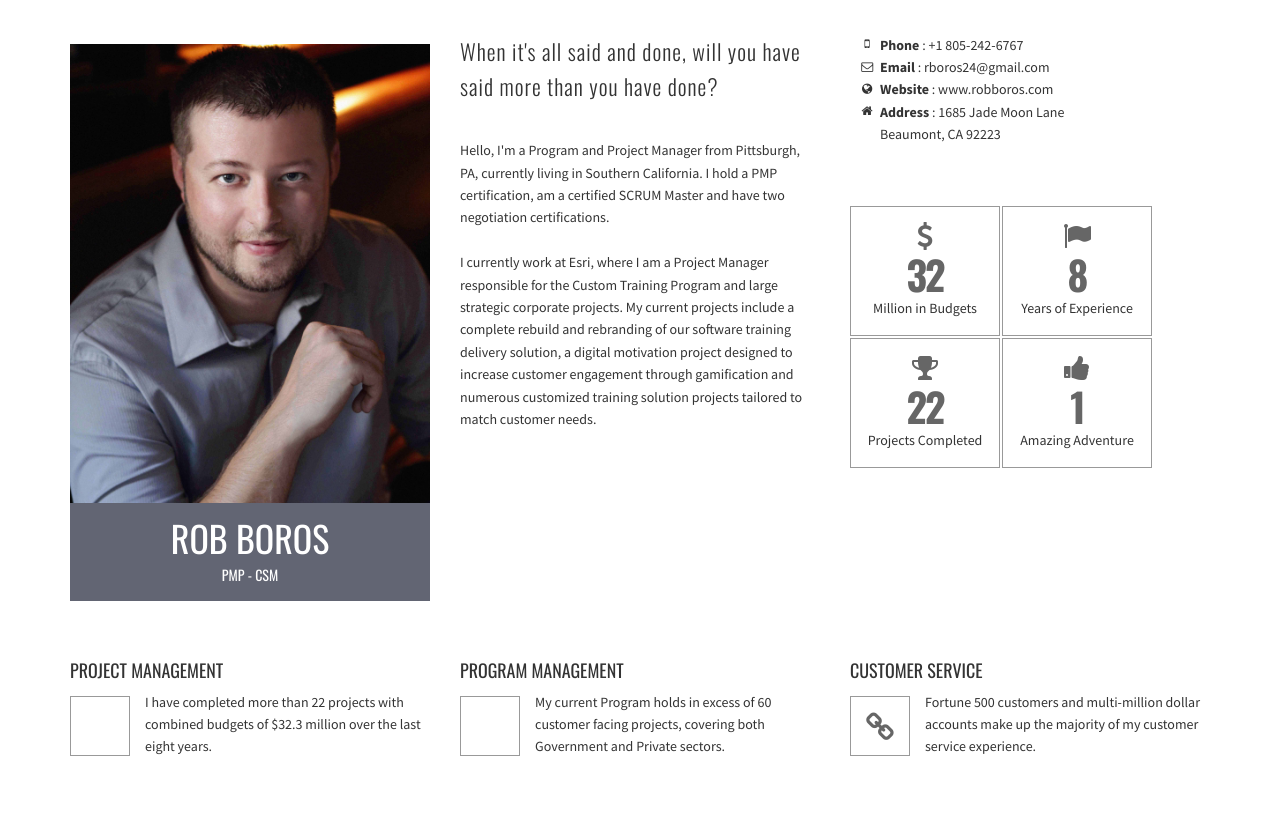
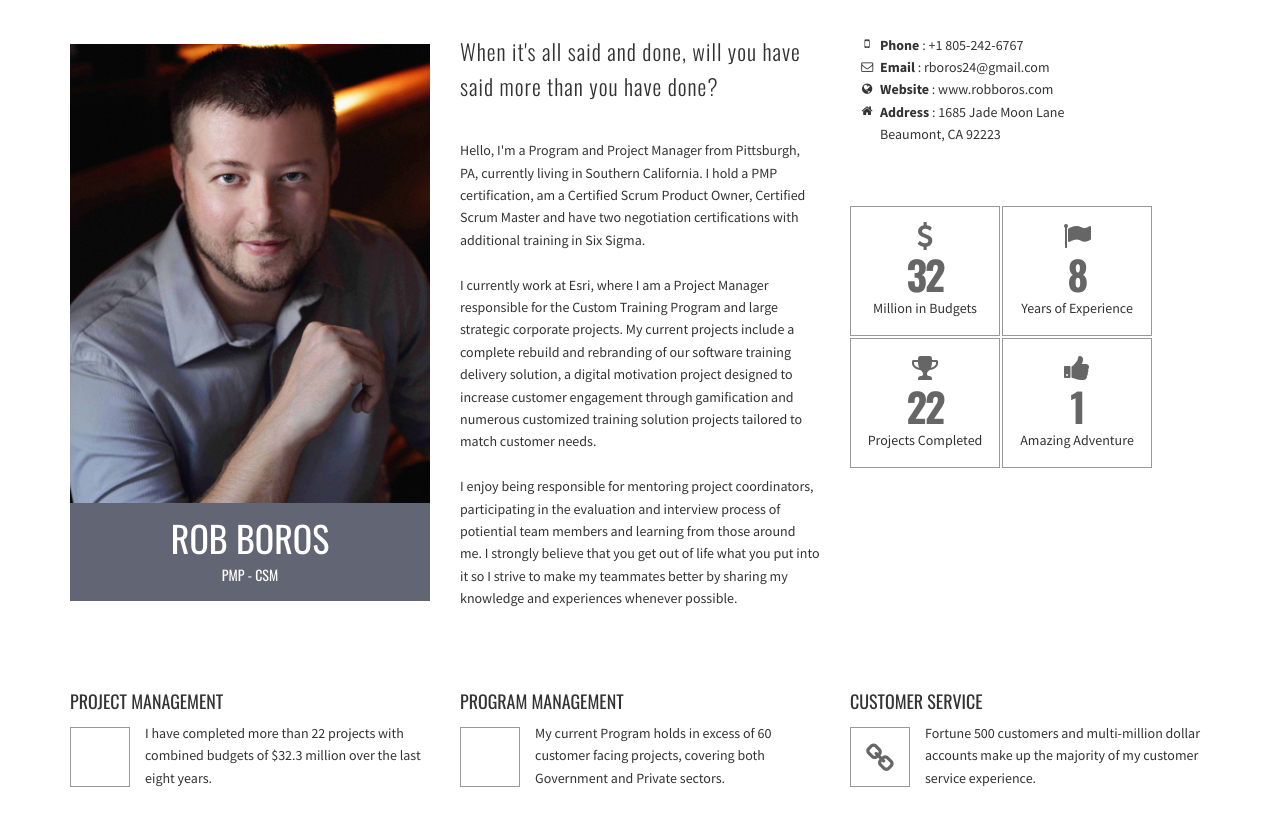
Before and after one commit to remlabm/rpboros-site, a plain HTML site: page index.html in a window 1280 px wide. Shown: the part 1040-1854 px from the top of the page. Drawn offline with nearby package versions, Linux system fonts and the light colour scheme; some packages are replaced by stand-ins of ours; a script that the page names is missing; some icons are missing.

Commit message:
more text updates
text updates

```diff
--- a/index.html
+++ b/index.html
@@ -132,11 +132,13 @@
 				When it's all said and done, will you have said more than you have done?
 			</p>
 			<p>
-				Hello, I'm a Program and Project Manager from Pittsburgh, PA, currently living in Southern California. I hold a PMP certification, am a certified SCRUM Master and have two negotiation certifications.
+				Hello, I'm a Program and Project Manager from Pittsburgh, PA, currently living in Southern California. I hold a PMP certification, am a Certified Scrum Product Owner, Certified Scrum Master and have two negotiation certifications with additional training in Six Sigma.
 			</p>
 			<p>
 				 I currently work at Esri, where I am a Project Manager responsible for the Custom Training Program and large strategic corporate projects. My current projects include a complete rebuild and rebranding of our software training delivery solution, a digital motivation project designed to increase customer engagement through gamification and numerous customized training solution projects tailored to match customer needs.
 			</p>
+			<p>
+				 I enjoy being responsible for mentoring project coordinators, participating in the evaluation and interview process of potiential team members and learning from those around me.  I strongly believe that you get out of life what you put into it so I strive to make my teammates better by sharing my knowledge and experiences whenever possible.
       <p class="text-right">
 
       </p>
@@ -456,6 +458,7 @@
 			SEPT 2013 to Present</span>
 			<span class="arrow fa fa-play"></span>
 			</li>
+
 			<li class="note item_left">
 			<h4>Hewlett-Packard</h4>
 			<h5>Project Manager, International</h5>
@@ -466,6 +469,7 @@
 			JAN 2012 to FEB 2013 </span>
 			<span class="arrow fa fa-play"></span>
 			</li>
+
 			<li class="note item_right">
 			<h4>Verizon Wireless</h4>
 			<h5>Business and Government Operations Coordinator</h5>
@@ -476,6 +480,7 @@
 			DEC 2008 to JAN 2012 </span>
 			<span class="arrow fa fa-play"></span>
 			</li>
+
 			<li class="note item_left">
 			<h4>Remlab Inc.</h4>
 			<h5>Director of Marketing</h5>
@@ -486,6 +491,8 @@
 			JAN 2003 to NOV 2008 </span>
 			<span class="arrow fa fa-play"></span>
 			</li>
+
+
 			<!-- Education -->
 			<li class="title">Education</li>
 			<li class="note item_left">
```
